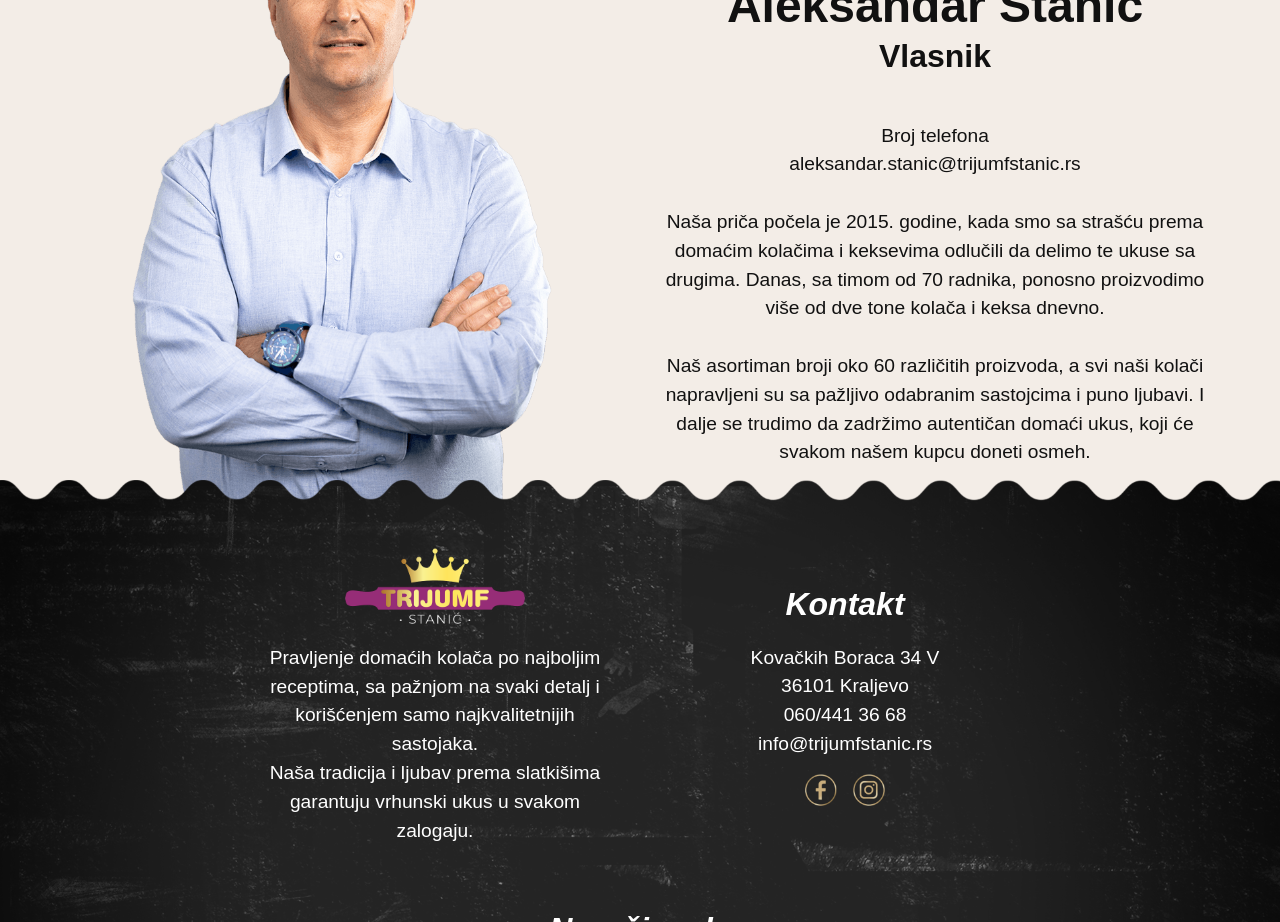
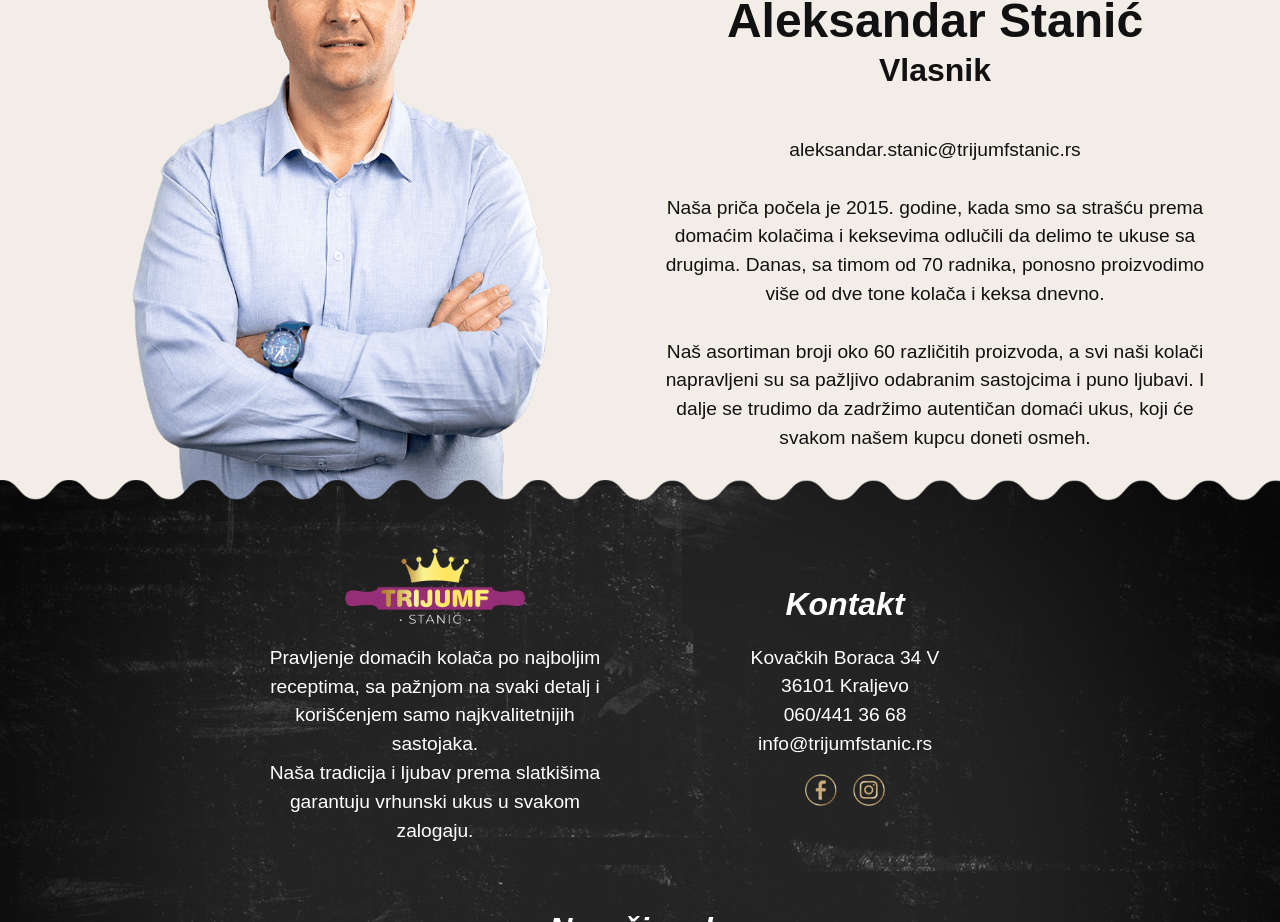
Before and after one commit to zeljaGitHub/trijumf-kolaci, a React (Vite) app: page /O-nama in a window 1280 px wide. Shown: the part 2240-3162 px from the top of the page. Built offline with nearby package versions, Linux system fonts and the light colour scheme; a web font is replaced by a local one.

Commit message:
novi updajt

```diff
--- a/src/About/About_five.jsx
+++ b/src/About/About_five.jsx
@@ -7,7 +7,7 @@ const slides = [
     mobileImage: "/carousel/Aleksandar-mobile.png",
     title: "Aleksandar Stanić",
     subtitle: "Vlasnik",
-    text: "Broj telefona <br> aleksandar.stanic@trijumfstanic.rs <br><br>Naša priča počela je 2015. godine, kada smo sa strašću prema domaćim kolačima i keksevima odlučili da delimo te ukuse sa drugima. Danas, sa timom od 70 radnika, ponosno proizvodimo više od dve tone kolača i keksa dnevno. <br> <br> Naš asortiman broji oko 60 različitih proizvoda, a svi naši kolači napravljeni su sa pažljivo odabranim sastojcima i puno ljubavi. I dalje se trudimo da zadržimo autentičan domaći ukus, koji će svakom našem kupcu doneti osmeh.",
+    text: "aleksandar.stanic@trijumfstanic.rs <br><br>Naša priča počela je 2015. godine, kada smo sa strašću prema domaćim kolačima i keksevima odlučili da delimo te ukuse sa drugima. Danas, sa timom od 70 radnika, ponosno proizvodimo više od dve tone kolača i keksa dnevno. <br> <br> Naš asortiman broji oko 60 različitih proizvoda, a svi naši kolači napravljeni su sa pažljivo odabranim sastojcima i puno ljubavi. I dalje se trudimo da zadržimo autentičan domaći ukus, koji će svakom našem kupcu doneti osmeh.",
   },
   {
     bigImage: "/carousel/Jovana.png",
```
